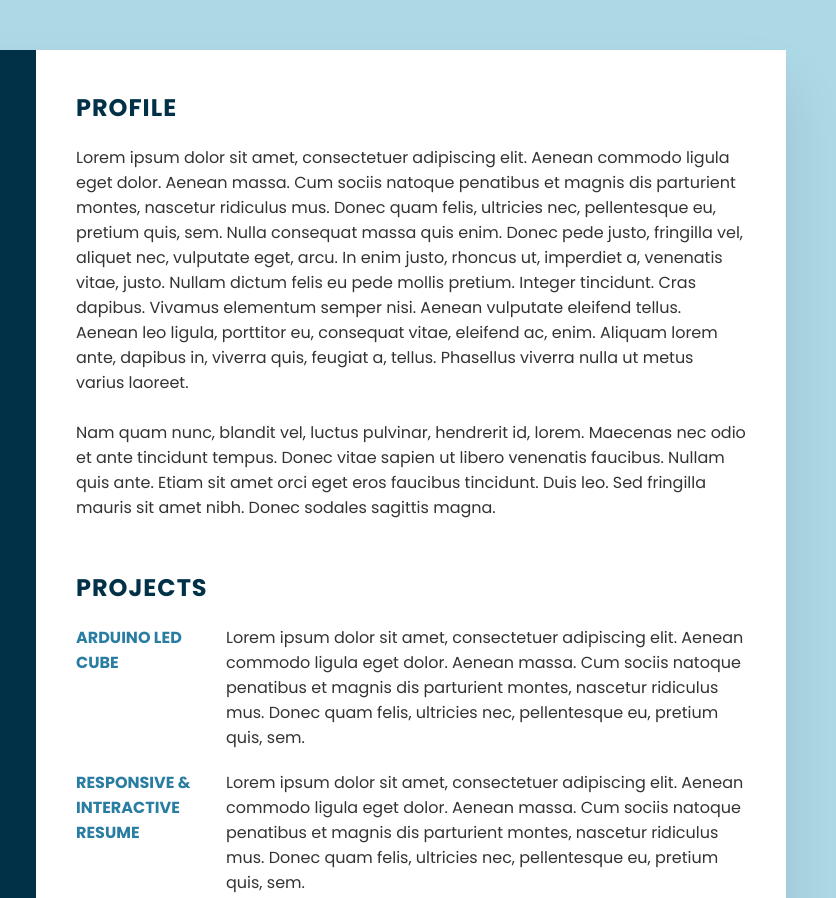
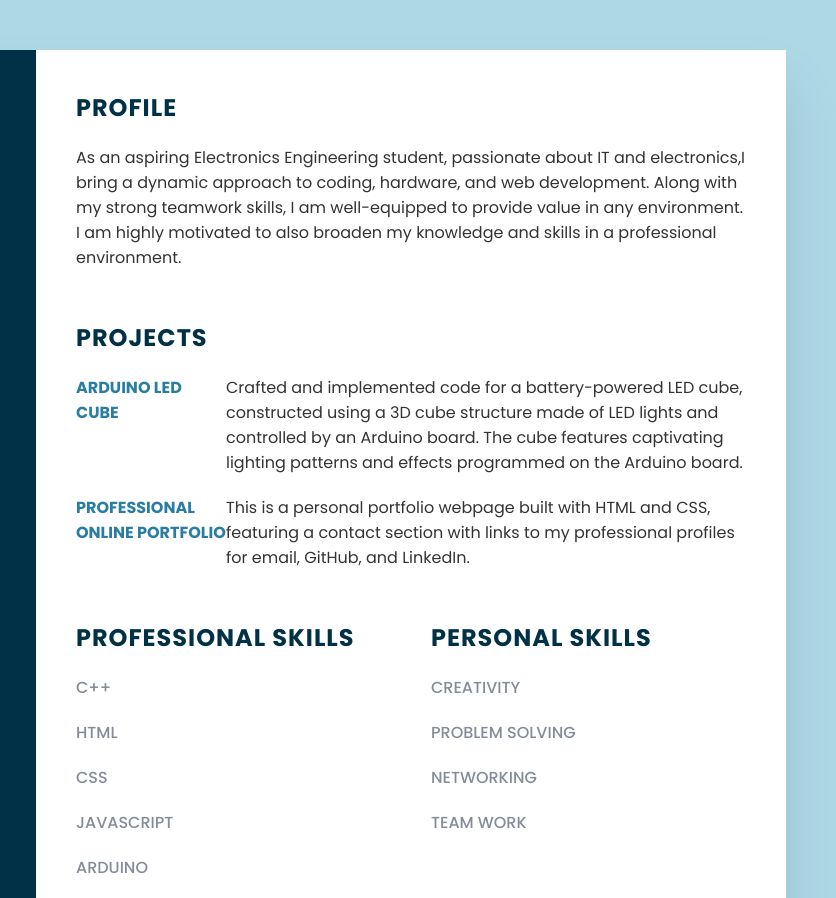
Before and after one commit to allinanton/allinanton.github.io, a plain HTML site: page index.html in a window 1280 px wide. Shown: the top 898 px of the page, 444-1280 px from the left. Drawn offline with Linux system fonts and the light colour scheme.

Commit message:
Add files via upload

```diff
--- a/index.html
+++ b/index.html
@@ -40,7 +40,7 @@
                 <ul>
                     <li>
                         <span class="icon"><i class="fa fa-github" aria-hidden="true"></i></span>
-                        <span class="text"><a href="https://github.com/zondby" target="_blank">Github</a></span>
+                        <span class="text"><a href="https://github.com/allinanton" target="_blank">Github</a></span>
                     </li>
                 </ul>
                 <ul>
@@ -99,19 +99,8 @@
             <div class="about">
                 <h2 class="title2">Profile</h2>
                 <div class="box">
-                    <p>Lorem ipsum dolor sit amet, consectetuer adipiscing elit. Aenean commodo ligula eget dolor.
-                        Aenean massa. Cum sociis natoque penatibus et magnis dis parturient montes, nascetur ridiculus
-                        mus. Donec quam felis, ultricies nec, pellentesque eu, pretium quis, sem.
-                        Nulla consequat massa quis enim. Donec pede justo, fringilla vel, aliquet nec, vulputate eget,
-                        arcu. In enim justo, rhoncus ut, imperdiet a, venenatis vitae, justo.
-                        Nullam dictum felis eu pede mollis pretium. Integer tincidunt. Cras dapibus. Vivamus elementum
-                        semper nisi. Aenean vulputate eleifend tellus. Aenean leo ligula,
-                        porttitor eu, consequat vitae, eleifend ac, enim. Aliquam lorem ante, dapibus in, viverra quis,
-                        feugiat a, tellus. Phasellus viverra nulla ut metus varius laoreet.
-                        <br></br> Nam quam nunc, blandit vel, luctus pulvinar, hendrerit id, lorem. Maecenas nec odio et
-                        ante tincidunt tempus. Donec vitae sapien ut libero venenatis faucibus.
-                        Nullam quis ante. Etiam sit amet orci eget eros faucibus tincidunt. Duis leo. Sed fringilla
-                        mauris sit amet nibh. Donec sodales sagittis magna.
+                    <p>As an aspiring Electronics Engineering student, passionate about IT and electronics,I bring a dynamic approach to coding, hardware, and web development.
+                        Along with my strong teamwork skills, I am well-equipped to provide value in any environment. I am highly motivated to also broaden my knowledge and skills in a professional environment.
                     </p>
                 </div>
             </div>
@@ -120,17 +109,15 @@
                 <div class="text">
                     <div class="box">
                         <h4>Arduino LED Cube</h4>
-                        <p>Lorem ipsum dolor sit amet, consectetuer adipiscing elit. Aenean commodo ligula eget dolor.
-                            Aenean massa. Cum sociis natoque penatibus et magnis dis parturient montes, nascetur
-                            ridiculus mus. Donec quam felis, ultricies nec, pellentesque eu, pretium quis, sem.</p>
+                        <p>Crafted and implemented code for a battery-powered LED cube, constructed using a 3D cube structure made of LED lights and controlled by an Arduino board.
+                            The cube features captivating lighting patterns and effects programmed on the Arduino board.
+                        </p>
                     </div>
                 </div>
                 <div class="text">
                     <div class="box">
-                        <h4>Responsive & Interactive Resume</h4>
-                        <p>Lorem ipsum dolor sit amet, consectetuer adipiscing elit. Aenean commodo ligula eget dolor.
-                            Aenean massa. Cum sociis natoque penatibus et magnis dis parturient montes, nascetur
-                            ridiculus mus. Donec quam felis, ultricies nec, pellentesque eu, pretium quis, sem.</p>
+                        <h4>Professional Online Portfolio</h4>
+                        <p>This is a personal portfolio webpage built with HTML and CSS, featuring a contact section with links to my professional profiles for email, GitHub, and LinkedIn.</p>
                     </div>
                 </div>
             </div>
```
